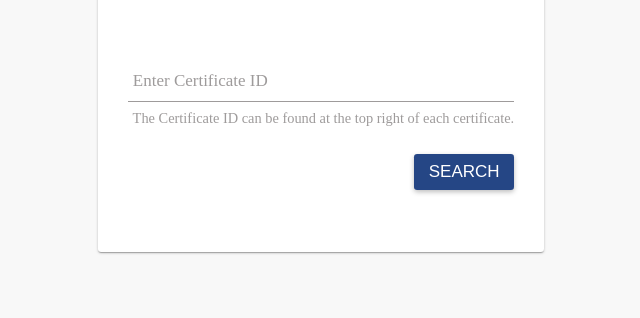
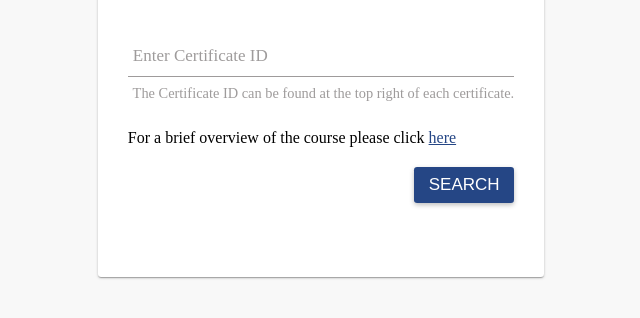
Before and after one commit to Finxerunt/Verify, a plain HTML site: page Index.html in a window 1280 px wide. Shown: the part 398-716 px from the top of the page, without its empty margins (319-959 px from the left). Drawn offline with Linux system fonts and the light colour scheme.

Commit message:
Add files via upload

```diff
--- a/Index.html
+++ b/Index.html
@@ -1,4 +1,3 @@
-
 <!doctype html>
 <html>
     <head><meta http-equiv="Content-Type" content="text/html; charset=utf-8">
@@ -35,6 +34,7 @@
         </div>
 
         <div class = "directions">The Certificate ID can be found at the top right of each certificate.</div>
+        <p class="overview">For a brief overview of the course please click <a href = "https://socioeconlabs.org/researchers">here</a></p>
         <button onclick="getURL()" type="submit">SEARCH</button>
     </form>
 
--- a/style.css
+++ b/style.css
@@ -1,3 +1,5 @@
+
+
 *{
     margin: 0;
     padding: 0;
@@ -27,7 +29,7 @@ body{
     display: flex;
     flex-direction: column;
 
-    height: 500px;
+    height: 550px;
     padding: 30px;
     background: #fff;
     border-radius: .2rem;
@@ -117,6 +119,7 @@ button{
     background: #254685;
     color: #FFF;
 
+
 }
 
 button:hover{
@@ -133,3 +136,13 @@ button:hover{
     }
 
   }
+
+
+  .overview{
+      margin-bottom: 20px;
+  }
+
+
+  .searchForm a{
+    color: #254685;
+  }
```
